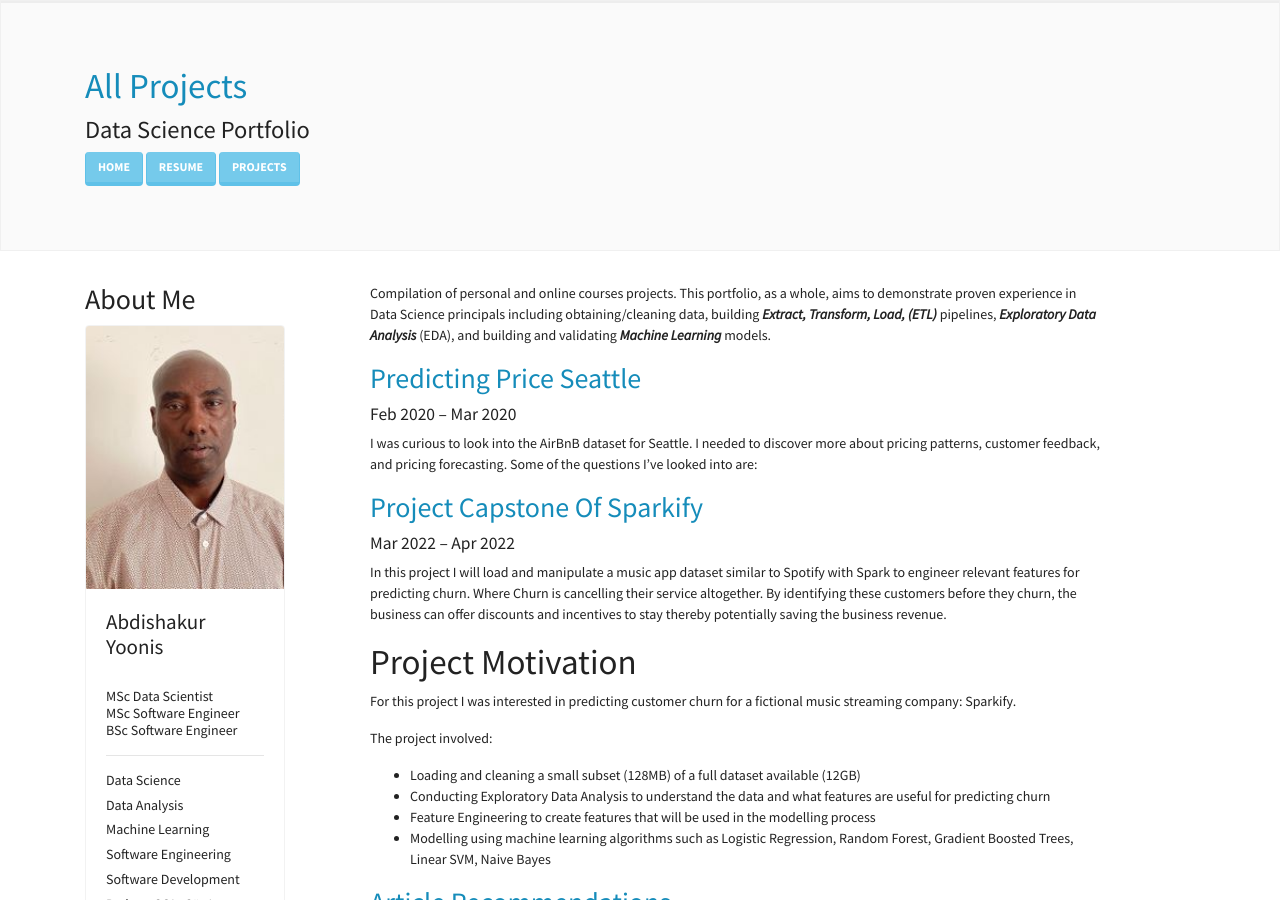
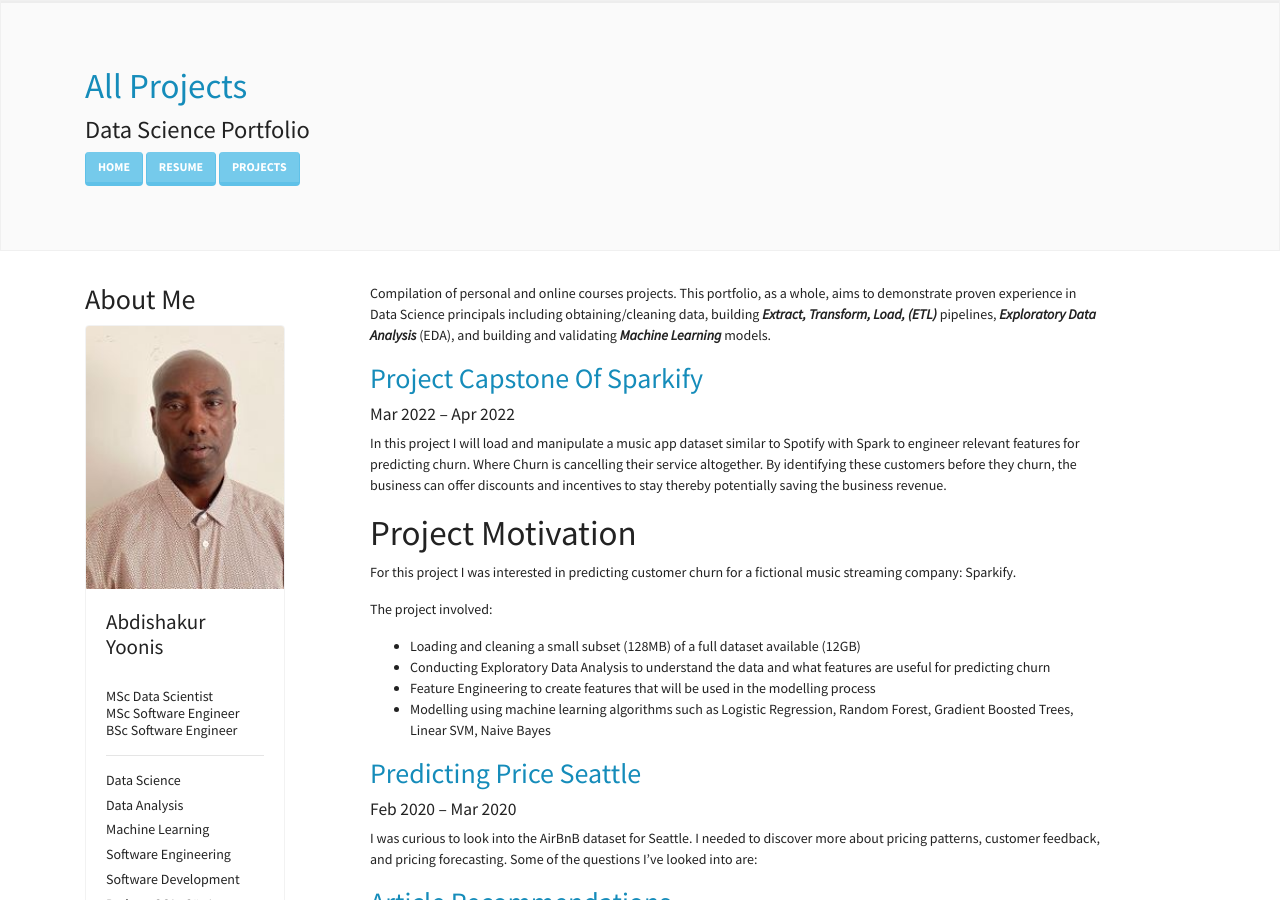
Before and after one commit to Abdishakury/abdishakury.github.io, a Jekyll site: the page built from Projects.md, in a window 1280 px wide and 900 px high. Built offline with Jekyll 4.4.1, drawn with Linux system fonts in a browser that asks for light colours; nearby versions of some CDN libraries; part of the change alters nothing that is shown.

```diff
--- a/Projects.md
+++ b/Projects.md
@@ -4,11 +4,6 @@ title: All Projects
 ---
 
 Compilation of personal and online courses projects. This portfolio, as a whole, aims to demonstrate proven experience in Data Science principals including obtaining/cleaning data, building ***Extract, Transform, Load, (ETL)*** pipelines, ***Exploratory Data Analysis*** (EDA), and building and validating ***Machine Learning*** models.
-
-## [Predicting Price Seattle](https://abdishakury.github.io/Predicting-Price-Seattle)
-##### Feb 2020 – Mar 2020
-I was curious to look into the AirBnB dataset for Seattle. I needed to discover more about pricing patterns, customer feedback, and pricing forecasting. Some of the questions I've looked into are:
-
 
 ## [Project Capstone Of Sparkify](https://abdishakury.github.io/Project_Capstone_Of_Sparkify)
 ##### Mar 2022 – Apr 2022
@@ -24,6 +19,10 @@ The project involved:
 - Conducting Exploratory Data Analysis to understand the data and what features are useful for predicting churn
 - Feature Engineering to create features that will be used in the modelling process
 - Modelling using machine learning algorithms such as Logistic Regression, Random Forest, Gradient Boosted Trees, Linear SVM, Naive Bayes
+
+## [Predicting Price Seattle](https://abdishakury.github.io/Predicting-Price-Seattle)
+##### Feb 2020 – Mar 2020
+I was curious to look into the AirBnB dataset for Seattle. I needed to discover more about pricing patterns, customer feedback, and pricing forecasting. Some of the questions I've looked into are:
 
 ## [Article Recommendations](https://abdishakury.github.io/Recommendations-IBM)
 ##### Apr 2022
```
